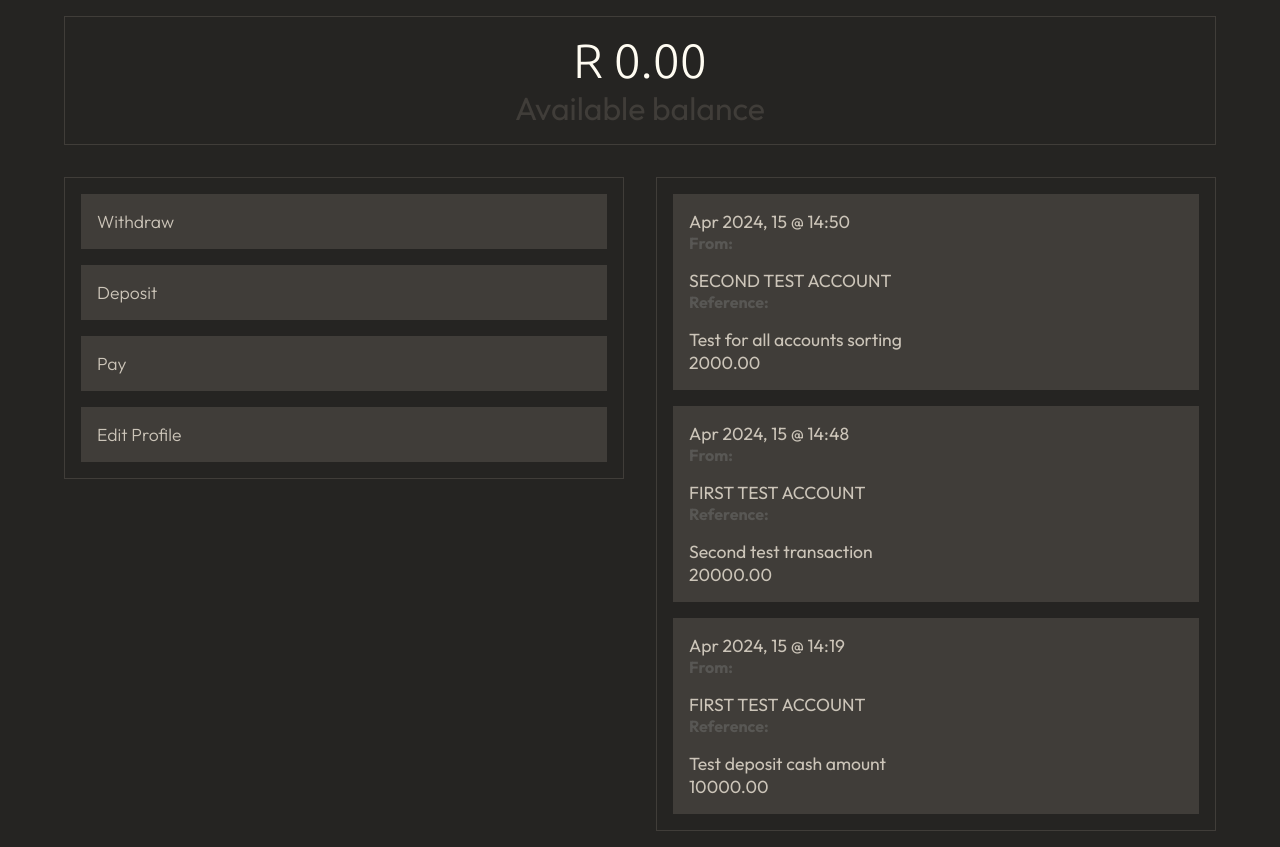
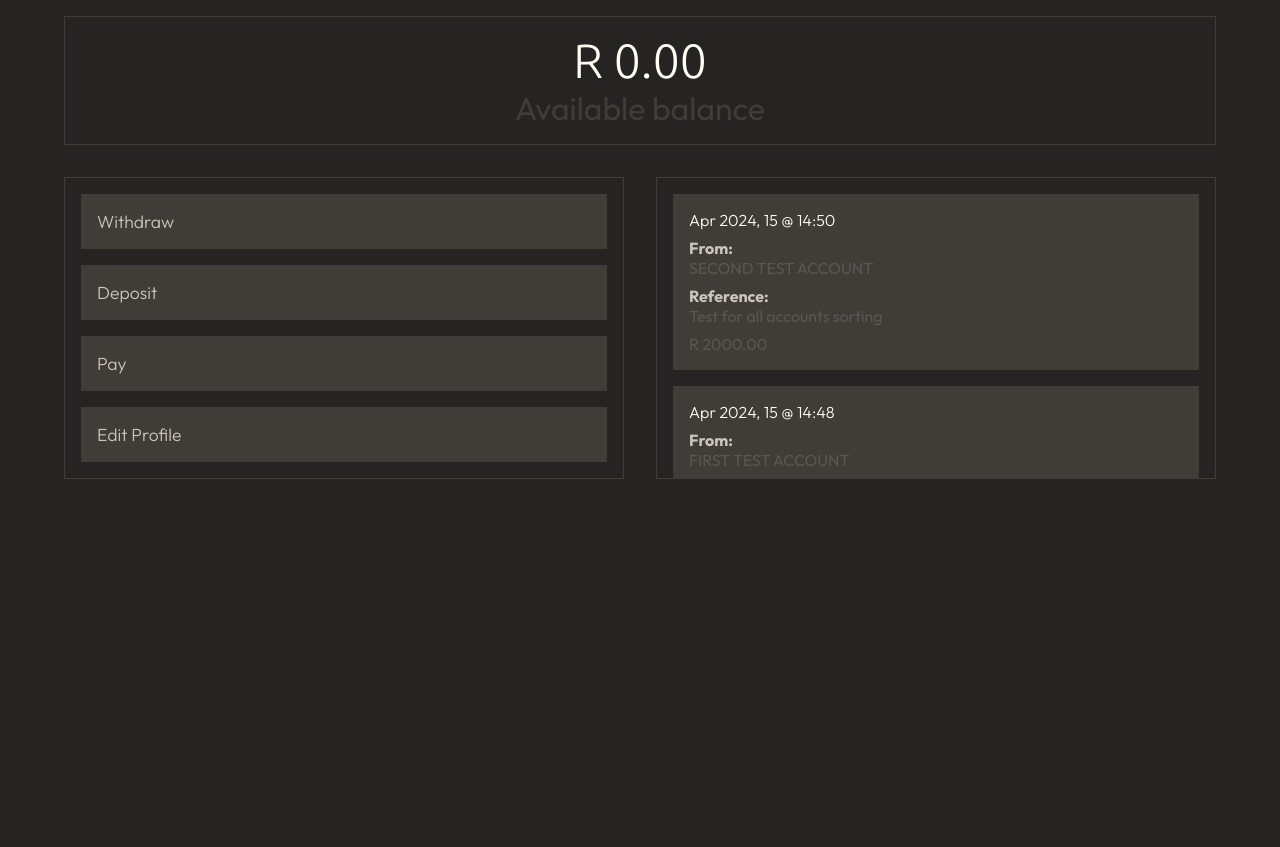
Before and after one commit to PhantomLeii/banking-system, a Django app: page /home/ in a window 1280 px wide. Shown: the part 56-903 px from the top of the page. After the commit the page ends 535 px from the top, so only its background shows below. Run offline with Django 5.2, Linux system fonts and the light colour scheme; a user stored in the database is signed in; data comes from the database, SQL or seed files in the repository.

Commit message:
update dashboard transactions styles

```diff
--- a/static/css/index.css
+++ b/static/css/index.css
@@ -428,8 +428,37 @@ form ul {
 }
 
 #dashboard .transactions {
-	/* max-height: 18.85rem; */
+	max-height: 18.85rem;
 	overflow-y: scroll;
+}
+
+#dashboard .transactions .card > div {
+	display: flex;
+	flex-direction: column;
+	justify-content: start;
+	align-items: start;
+	margin-top: 0.5rem;
+}
+
+#dashboard .transactions .card p {
+	color: #585754;
+	font-size: 1rem;
+}
+
+#dashboard .transactions .card h3 {
+	margin-bottom: 0;
+	color: var(--clr-text-secondary);
+}
+
+#dashboard .transactions .card .info {
+	color: var(--clr-text-primary);
+	font-weight: 300;
+	font-size: 1rem;
+}
+
+#dashboard .transactions .card:last-child {
+	width: 100%;
+	text-align: end;
 }
 
 @media screen and (max-width: 768px) {
--- a/templates/routes/index.html
+++ b/templates/routes/index.html
@@ -32,7 +32,7 @@
 					<h3>Reference:</h3>
 					<p>{{ transaction.reference.capitalize }}</p>
 				</div>
-				<div class="amount"><p>{{ transaction.amount }}</p></div>
+				<div class="amount"><p>R {{ transaction.amount }}</p></div>
 			</div>
 			{% endfor %}
 			{% endif %}
```
